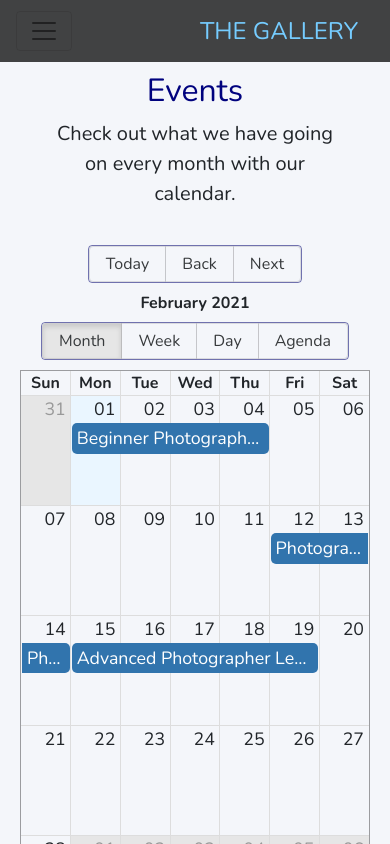
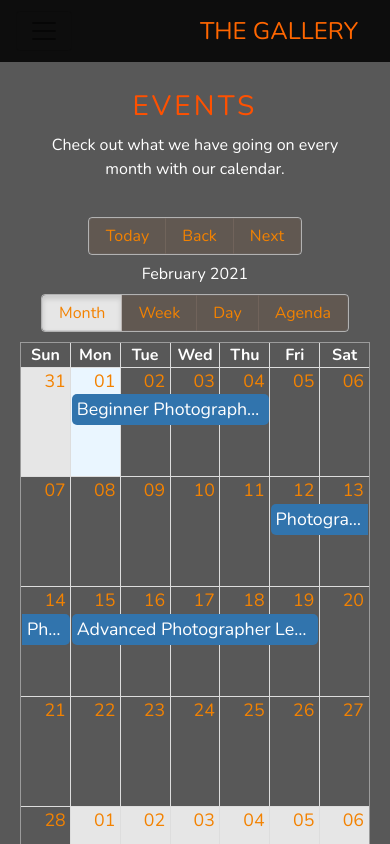
Before and after one commit to caleanunoah/boilerplate-gallery, a React (Create React App) app: page /events in a window 390 px wide. Shown: the top 844 px of the page. Built offline with nearby package versions, Linux system fonts and the light colour scheme.

Commit message:
revert to orange and fix calander

```diff
--- a/src/Components/EventsPage.js
+++ b/src/Components/EventsPage.js
@@ -9,10 +9,11 @@ import events from "../Components/events";
 import * as dates from '../Components/dates';
 
 // style sheets
+import 'react-big-calendar/lib/css/react-big-calendar.css';
 import '../Styles/GalleryPage.css';
 import "../Styles/EventsPage.css";
 import '../Styles/Footer.css';
-import 'react-big-calendar/lib/css/react-big-calendar.css';
+
 
 const localizer = momentLocalizer(moment)
 
--- a/src/Styles/EventsPage.css
+++ b/src/Styles/EventsPage.css
@@ -1,8 +1,11 @@
 :root {
-    --btn-span-outline-color:  rgba(0, 2, 112, 0.541);
+    --btn-span-outline-color:  rgba(255, 255, 255, 0.541);
     --btn-span-outline-color-light:   rgba(117, 117, 122, 0.212);
-    --month-color: rgba(32, 32, 32, 0.418);;
+    --month-color: rgba(247, 247, 247, 0.418);
+    --calendar-text-color: rgb(255, 255, 255);
+    --calendar-number-color: rgb(243, 130, 0);
 }
+
 
 .event-subtitle {
     color: var(--photo-section-title) !important;
@@ -10,6 +13,9 @@
     margin-top: 10.5%;
     margin-bottom: 2.5%;
     font-size: 2.5rem;
+    font-weight: 300;
+    letter-spacing: 0.75rem;
+    text-transform: uppercase;
 }
 
 .gallery-text {
@@ -24,8 +30,9 @@
     flex-grow: 1;
     padding: 0 10px;
     text-align: center;
-    font-weight: 600;
+    font-weight: 400;
     font-size: 1.75rem;
+    color: var(--calendar-text-color);
 }
 
 .rbc-btn-group{
@@ -33,14 +40,32 @@
     border: 1px solid var(--btn-span-outline-color);
 }
 
+.rbc-btn-group > button{
+    color: var(--calendar-number-color) !important;
+    background-color: rgba(207, 93, 0, 0.075);
+}
+
 .rbc-toolbar button{
     border-radius: 4px;
     border: 1px solid var(--btn-span-outline-color-light) !important;
 }
-
+div.rbc-time-view{
+    color: var(--calendar-number-color);
+}
+div.rbc-agenda-view{
+    color: var(--calendar-text-color);
+}
 div.rbc-month-view {
     border: 1px solid var(--month-color);
 }
+div.rbc-month-header {
+    color: var(--calendar-text-color);
+}
+
+.rbc-date-cell{
+    color: var(--calendar-number-color);
+}
+
 
 @media (max-width: 950px) {
     .rbc-calendar{
@@ -49,6 +74,9 @@ div.rbc-month-view {
     }
     .rbc-toolbar .rbc-toolbar-label {
         font-size: 1.25rem;
+    }
+    .event-subtitle {
+        letter-spacing: 0.35rem;
     }
 }
 @media (max-width: 768px) {
@@ -84,7 +112,7 @@ div.rbc-month-view {
         font-size: 1.25rem;
     }
     .event-subtitle {
-        margin-top: 20%;
+        margin-top: 25%;
     }
     .rbc-calendar{
         width: 400px !important;
@@ -94,7 +122,17 @@ div.rbc-month-view {
     .rbc-calendar{
         width: 350px !important;
     }
+    .event-subtitle{
+        font-size: 1.75rem;
+    }
+    .gallery-text {
+        font-size: 1rem;
+    }
+    .event-subtitle {
+        letter-spacing: 0.20rem;
+    }
 }
+
 @media (max-width: 375px) {
     #navbar .navbar-brand {
         font-size: 1rem !important;
@@ -117,10 +155,10 @@ div.rbc-month-view {
     }
     .event-subtitle{
         font-size: 1.25rem;
-        margin-top: 20%;
+        margin-top: 30%;
     }
     .gallery-text {
-        font-size: 1rem;
+        font-size: 0.9rem;
     }
 
 }
--- a/src/Styles/Header.css
+++ b/src/Styles/Header.css
@@ -1,15 +1,16 @@
 
 :root {
-    /*
+
     --link-color-hover:  rgb(255, 102, 0);
     --link-color: rgb(255, 255, 255);
     --brand-color:   rgb(255, 102, 0);
-    --nav-bg: rgba(0, 0, 0, 0.719);
-    */
+    --nav-bg: rgba(0, 0, 0, 0.856);
+    /*
     --brand-color:  rgb(117, 204, 255);
     --link-color-hover:   rgb(117, 204, 255);
     --link-color: rgb(255, 255, 255);
     --nav-bg: rgba(0, 0, 0, 0.733);
+    */
   }
 
 #navbar {
--- a/src/Styles/HomePage.css
+++ b/src/Styles/HomePage.css
@@ -1,20 +1,20 @@
 :root {
     /* ORANGE THEME */
-    /*
-    --page-background-color: #cec6b773;
-    --photo-section-text: rgb(255, 115, 0);
-    --photo-section-title: rgb(255, 72, 0);
-    --slash-color: rgb(255, 102, 0);
+
+    --page-background-color: #585858;
+    --photo-section-text: rgb(255, 255, 255);
+    --photo-section-title:  rgb(255, 81, 0);
+    --slash-color:  rgb(255, 102, 0);
     --repeating-text: rgb(255, 255, 255);
-    --photo-border-color: #ffae00;
-   */
-   /* PURPLE THEME */
+    --photo-border-color: #020101;
+
+   /* PURPLE THEME
     --page-background-color: #41659b0e;
     --photo-section-title: rgb(0, 2, 126);
     --photo-section-text:  rgb(0, 2, 126);
     --slash-color:  rgb(0, 2, 124);
     --repeating-text: rgb(117, 204, 255);
-    /*--photo-border-color: #ffae00;*/
+    --photo-border-color: #ffae00;*/
 
 }
 
@@ -121,6 +121,10 @@ body{
     color: var(--photo-section-text) !important;
 }
 
+.gallery-text {
+    color: var(--photo-section-text);
+}
+
 .photo-border {
     max-width: 100%;
 }
```
Also changed, not shown: 1 other file (tests, documents, lock files or other folders).
